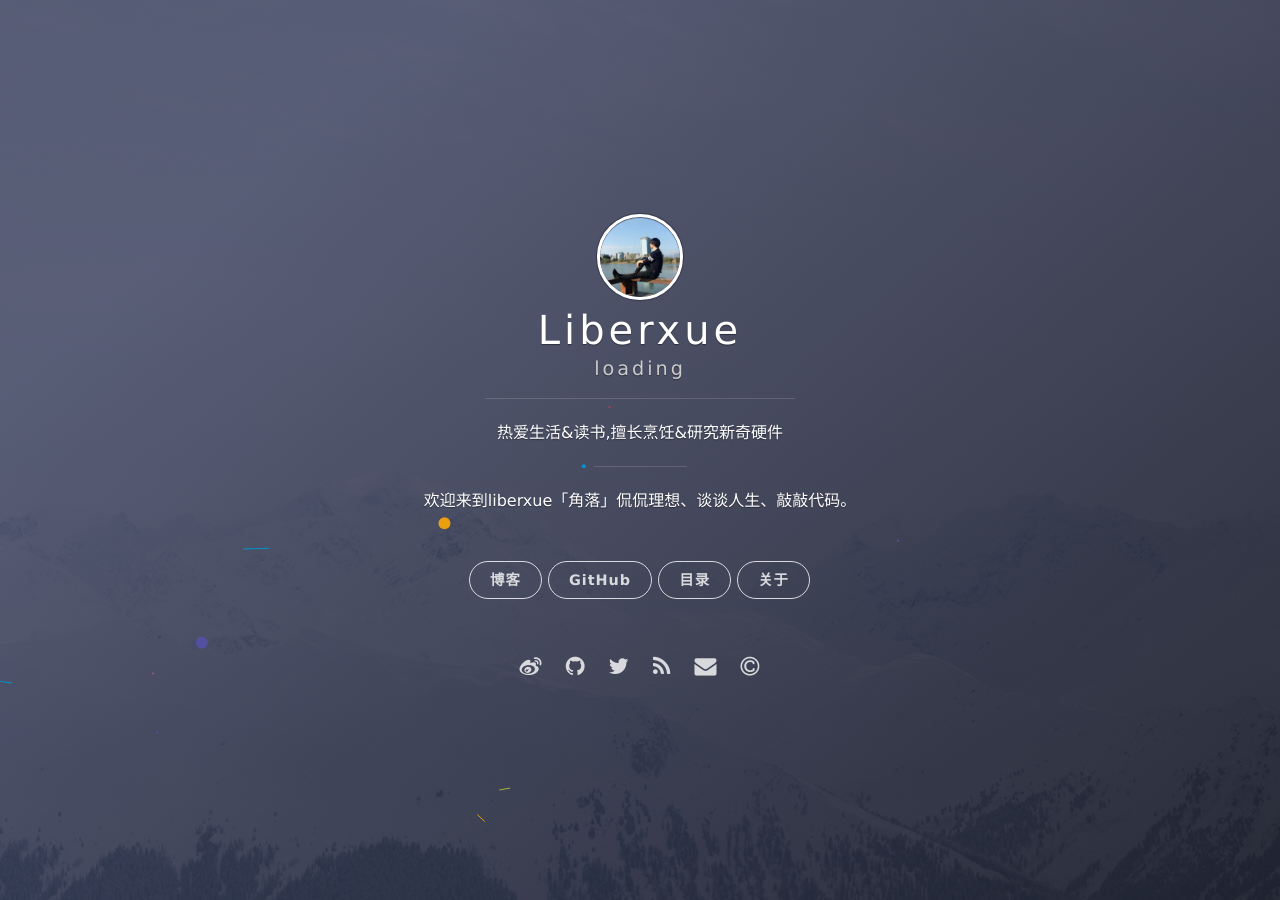
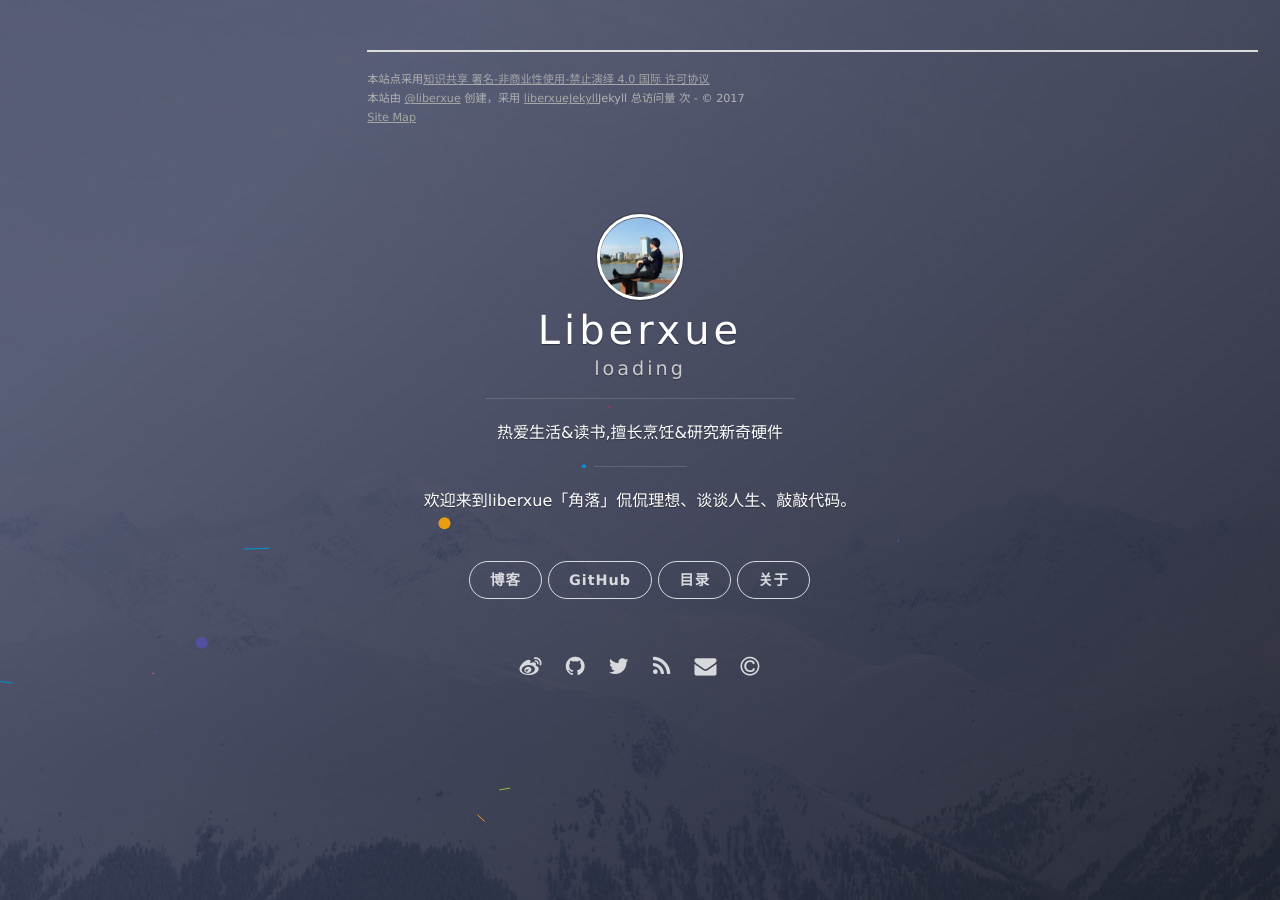
Before and after one commit to qyh214/liberxue.github.io, a Jekyll site: the page built from index.html, in a window 1280 px wide. Built offline with Jekyll 4.4.1, drawn with Linux system fonts in a browser that asks for light colours; nearby versions of some CDN libraries; the list of posts is cut into pages by our own code; comment, search, counter and statistics services are not loaded.

Commit message:
fix z-index

```diff
--- a/_sass/global.scss
+++ b/_sass/global.scss
@@ -281,14 +281,13 @@ table thead tbody {
 // ------------------------------
 
 .container {
-  position: relative;
-  z-index: 999;
   width: $total-width - $gutter-width;
   margin: 0 auto;
 }
 
 .content-wrapper {
-  z-index: 999;
+position:relative;
+  z-index: 2000;
   width: 87%;
   margin-left: 20%;
 }
```
